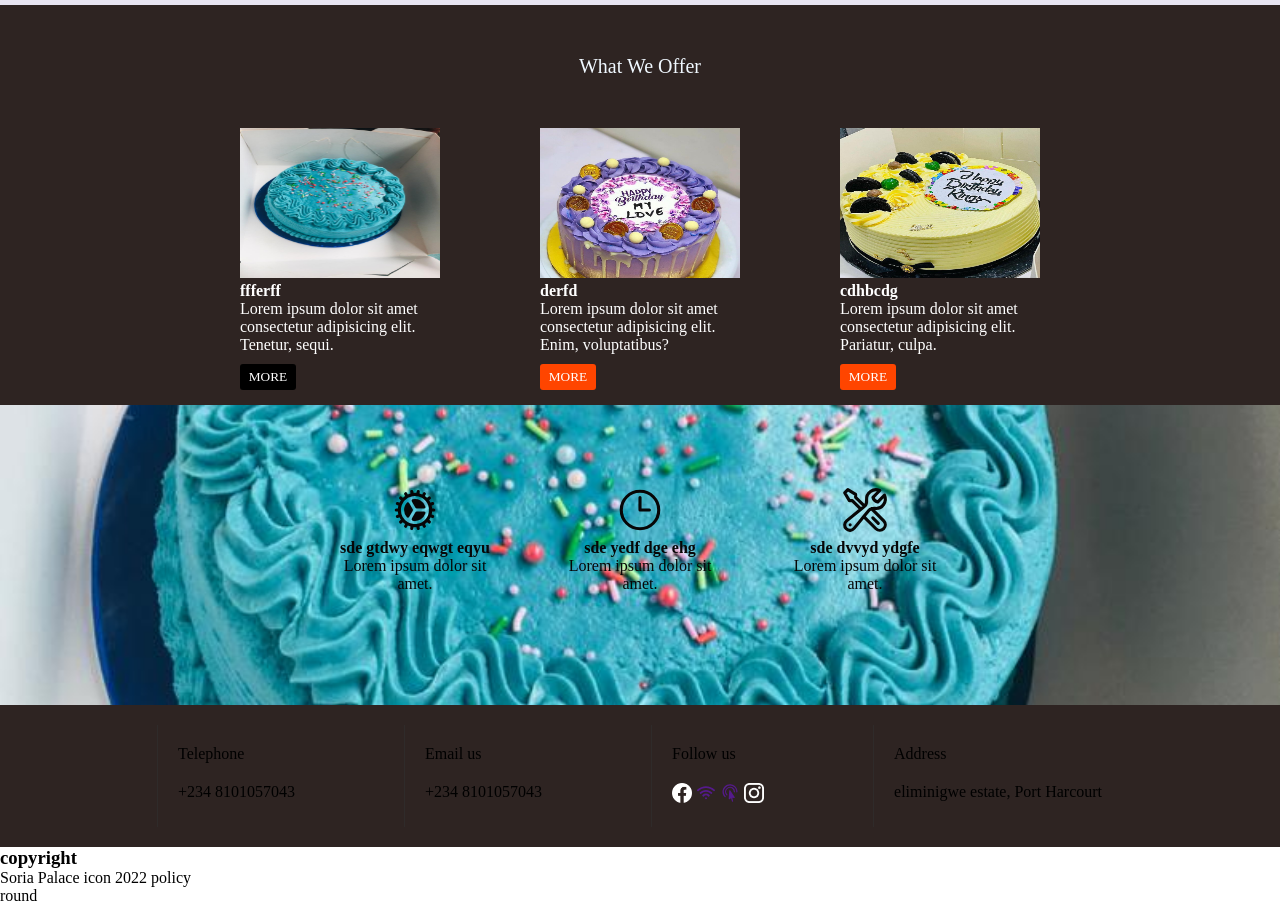
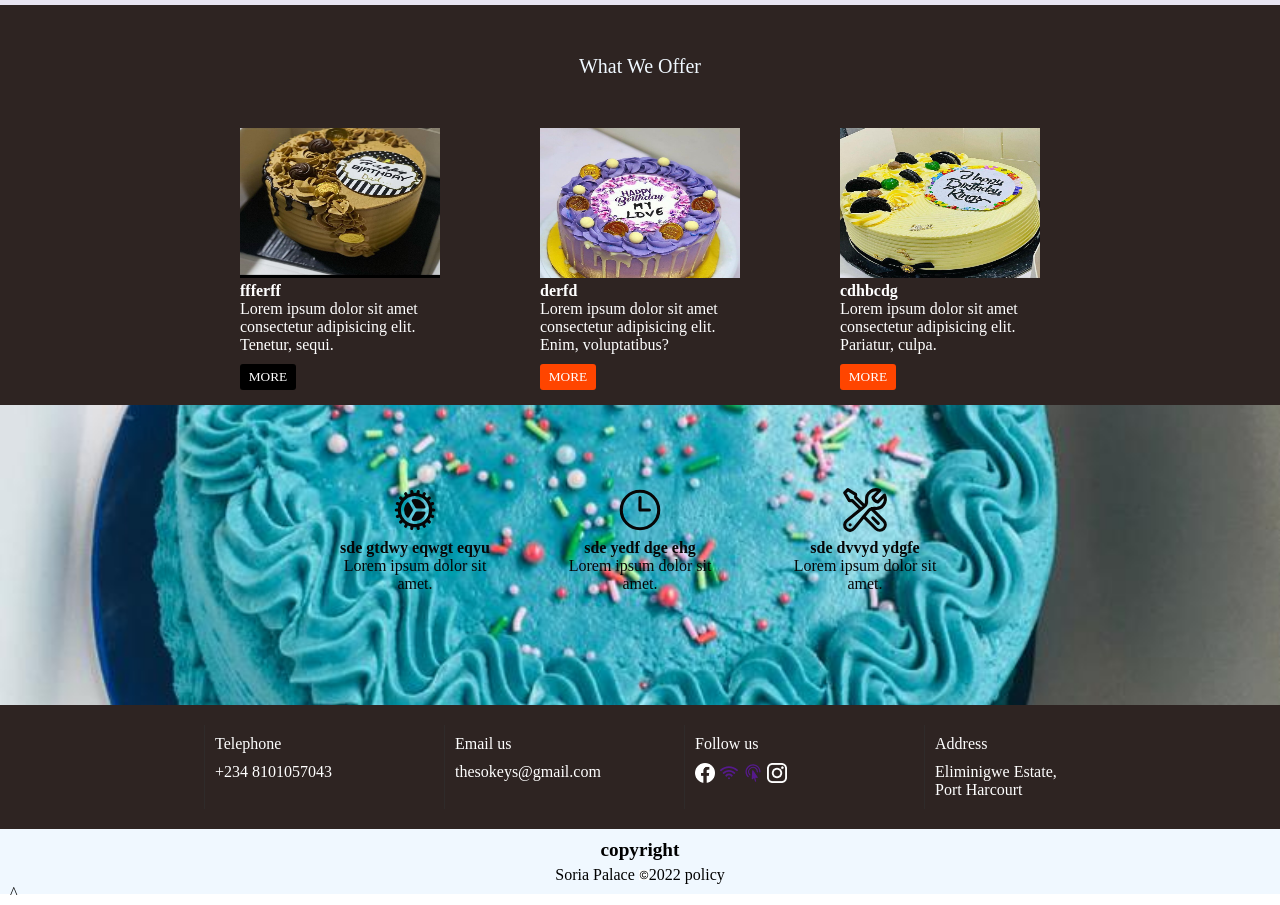
Before and after one commit to GMS3/holiday_project, a plain HTML site: page index.html in a window 1280 px wide. Shown: the part 1140-2045 px from the top of the page. Drawn offline with Linux system fonts and the light colour scheme.

Commit message:
added style to second div footer and changed an image in main

```diff
--- a/index.css
+++ b/index.css
@@ -108,6 +108,10 @@ aside .aside #i {
     top: 480px;
     left: 300px;
     text-align: left;
+}
+
+#trendy {
+    background-color: yellow;
 }
 
 aside .aside #ii {
@@ -271,8 +275,29 @@ aside #welcome {
 #ffooter div {
     margin: 20px;
     box-shadow: -1px 0px rgba(48, 46, 46, 0.801);
+    width: 150px;
 }
 
 #ffooter div p {
-    margin: 20px;
+    margin: 10px;
+    color: white;
 }
+
+#sfooter {
+    background-color: aliceblue;
+    text-align: center;
+    padding: 10px;
+    position: relative;
+}
+
+#fh {
+    font-size: larger;
+}
+
+#fp {
+    margin-top: 5px;
+}
+
+#fixed {
+    position: fixed;
+}
--- a/index.html
+++ b/index.html
@@ -65,7 +65,7 @@
             <div class="aside">
                 <!-- first box -->
                 <div id="i">
-                    <div class="inside">
+                    <div class="inside" id="trendy">
                         <b><p>Trendy</p></b>
                         <p>
                             Lorem ipsum dolor sit, amet consectetur adipisicing elit. Nam, repellat.
@@ -211,7 +211,7 @@
             <ul>
                 <li>
                     <div>
-                        <img width="200" height="150px" src="media/images/blue-velvet.jpg" alt="" />
+                        <img width="200" height="150px" src="media/images/chocolate-fluf.jpg" alt="" />
                         <p><b>ffferff</b></p>
                         <p>
                             Lorem ipsum dolor sit amet consectetur adipisicing elit. Tenetur, sequi.
@@ -307,7 +307,7 @@
             </div>
             <div>
                 <p>Email us</p>
-                <p>+234 8101057043</p>
+                <p>thesokeys@gmail.com</p>
             </div>
             <div>
                 <p>Follow us</p>
@@ -339,15 +339,18 @@
         </div>
         <div>
           <p>Address</p>
-          <p>eliminigwe estate, Port Harcourt</p>
+          <p>Eliminigwe Estate, Port Harcourt</p>
         </div>
       </div>
 
       <!-- second footer section -->
-      <div>
-        <h3>copyright</h3>
-        <p>Soria Palace <span>icon</span> 2022 policy</p>
-        <p>round</p>
+      <div id="sfooter">
+        <h3 id="fh">copyright</h3>
+        <p id="fp">
+          Soria Palace
+          <img width="10" src="media/icons/copyright.png" alt="" />2022 policy
+        </p>
+        <p id="fixed">^</p>
       </div>
     </footer>
   </body>
```
Also changed, not shown: media/icons/copyright.png (added).
